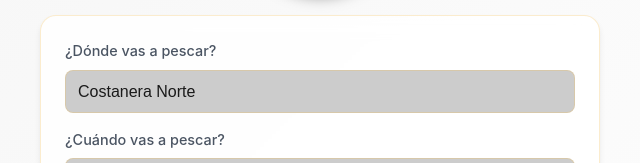
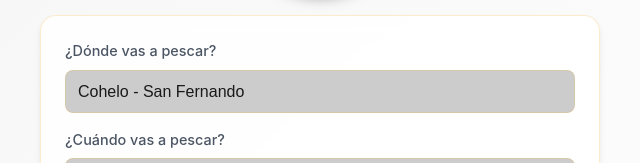
Before and after one commit to nicosubealanube/lodechimipesca, a React (Vite) app: page / in a window 1280 px wide. Shown: the part 189-352 px from the top of the page, without its empty margins (320-960 px from the left). Built offline with nearby package versions, Linux system fonts and the light colour scheme.

Commit message:
add new places

```diff
--- a/src/App.jsx
+++ b/src/App.jsx
@@ -5,11 +5,15 @@ import Footer from './components/Footer'
 import { getFishingPrediction } from './utils/fishingLogic'
 
 const LOCATIONS = [
-    { name: 'Costanera Norte', lat: -34.5444, lon: -58.4320 },
-    { name: 'Zarate', lat: -34.0958, lon: -59.0242 },
-    { name: 'Quilmes', lat: -34.7242, lon: -58.2608 },
-    { name: 'Vicente Lopez', lat: -34.5228, lon: -58.4778 },
-    { name: 'Campana', lat: -34.1687, lon: -58.9591 },
+    { name: 'Cohelo - San Fernando', lat: -34.437601, lon: -58.537828 },
+    { name: 'Costanera de Campana', lat: -34.1687, lon: -58.9591 },
+    { name: 'Costanera de Zarate', lat: -34.0958, lon: -59.0242 },
+    { name: 'Costanera Norte - Ribs al Rio', lat: -34.5444, lon: -58.4320 },
+    { name: 'El Reloj - Tigre', lat: -34.407726, lon: -58.591651 },
+    { name: 'Mon. a Colon - Aeroparque', lat: -34.556746, lon: -58.409459 },
+    { name: 'Parana y el Rio - Vte Lopez', lat: -34.5228, lon: -58.4778 },
+    { name: 'Parque de los Niños - Nuñez', lat: -34.526634, lon: -58.457030 },
+    { name: 'Pejerrey Club Quilmes', lat: -34.7242, lon: -58.2608 },
 ]
 
 const getFormattedDate = (offset) => {
```
